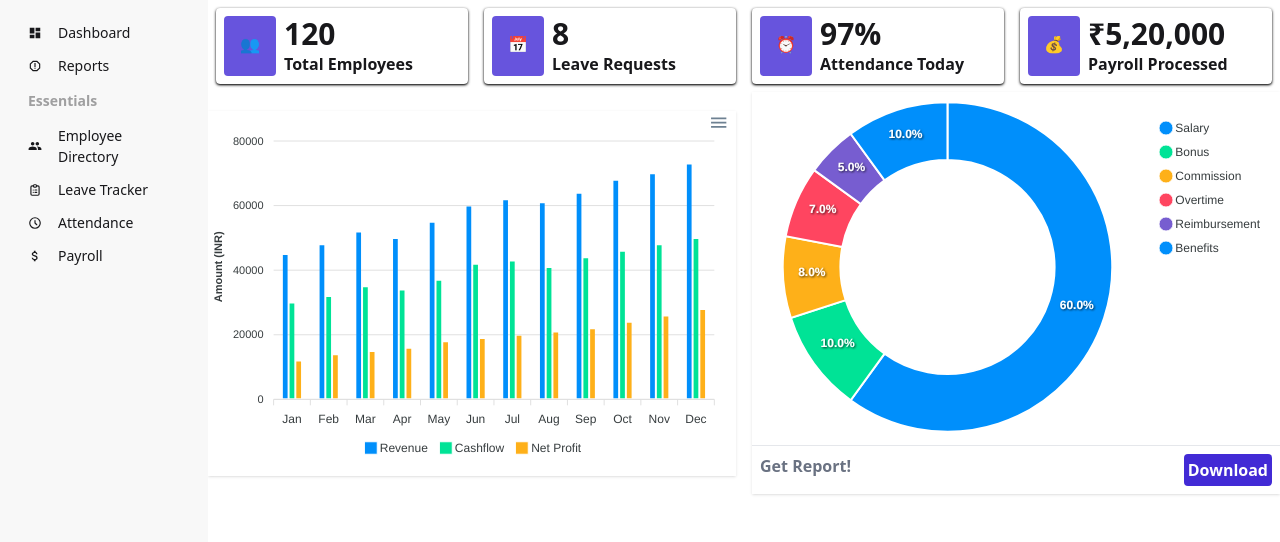
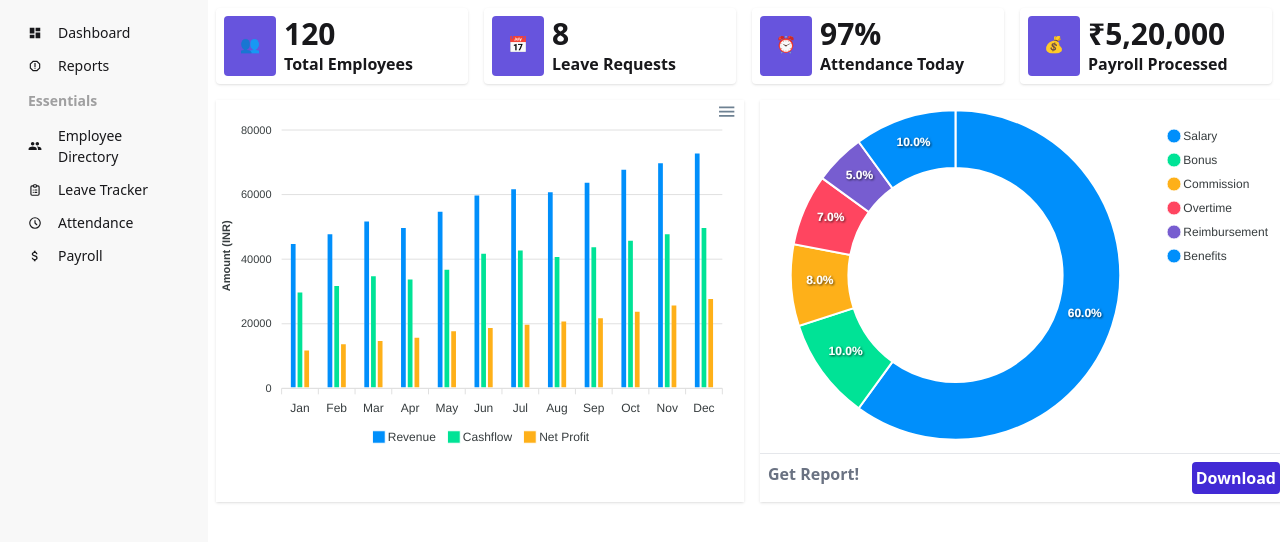
Before and after one commit to KaranSapra124/WorkSphere, a React (Vite) app: page / in a window 1280 px wide. Shown: the top 542 px of the page. Built offline with nearby package versions, Linux system fonts and the light colour scheme.

Commit message:
Added charts for dashboard

```diff
--- a/src/Components/Dashboard/Charts/CompanyRevenue.tsx
+++ b/src/Components/Dashboard/Charts/CompanyRevenue.tsx
@@ -59,7 +59,7 @@ const CompanyRevenue = () => {
         }
     };
     return (
-<div className='shadow'>
+<div className='shadow h-full'>
 
 <Chart options={columnChartOptions} series={columnChartSeries} type="bar" height={350} />
 </div>
--- a/src/Components/Dashboard/DashboardCards.tsx
+++ b/src/Components/Dashboard/DashboardCards.tsx
@@ -12,7 +12,7 @@ const DashboardCards: React.FC<{ data: dashboardCard }> = ({ data }) => {
 
     return (
         <>
-            <div className='flex gap-2 m-2 rounded shadow-black h-fit w-full p-2 shadow '>
+            <div className='flex gap-2 m-2 rounded  h-fit w-full p-2 shadow '>
                 <h1 className='bg-primary/80 rounded p-4 '>{data?.icon}</h1>
                 <div >
                     <h3 className='lg:text-3xl font-bold text-xl'>{data?.value}</h3>
--- a/src/Pages/Admin/DashboardPage.tsx
+++ b/src/Pages/Admin/DashboardPage.tsx
@@ -1,4 +1,3 @@
-import React from 'react'
 import DashboardCards, { dashboardCard } from '../../Components/Dashboard/DashboardCards';
 import CompanyRevenue from '../../Components/Dashboard/Charts/CompanyRevenue';
 import CompanyPayBreakdownChart from '../../Components/Dashboard/Charts/CompanyPay';
@@ -38,12 +37,12 @@ const AdminDashboard = () => {
     ];
     return (
         <>
-            <div className=' w-full'>
+            <div className=' w-full '>
 
-                <div className='flex w-full'>
+                <div className='flex w-full '>
                     {dashboardCards?.map((elem: dashboardCard, index: number) => <DashboardCards data={elem} />)}
                 </div>
-                <div className='w-full gap-4 items-center grid grid-cols-2'>
+                <div className='w-full my-2 mx-2 gap-4 items-center grid grid-cols-2'>
                     <CompanyRevenue />
                     <CompanyPayBreakdownChart/>
                 </div>
```
